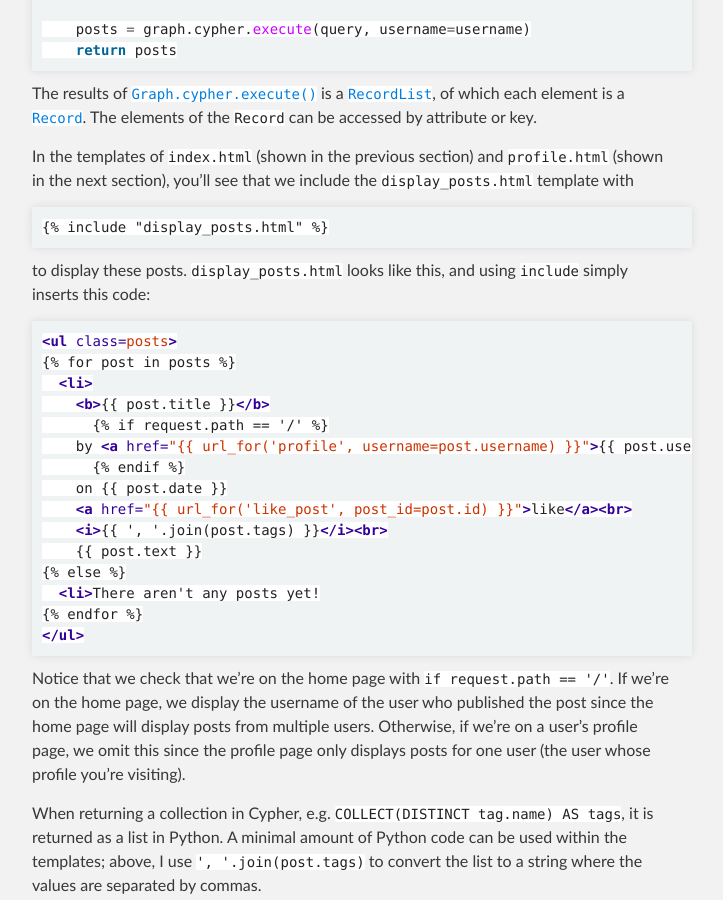
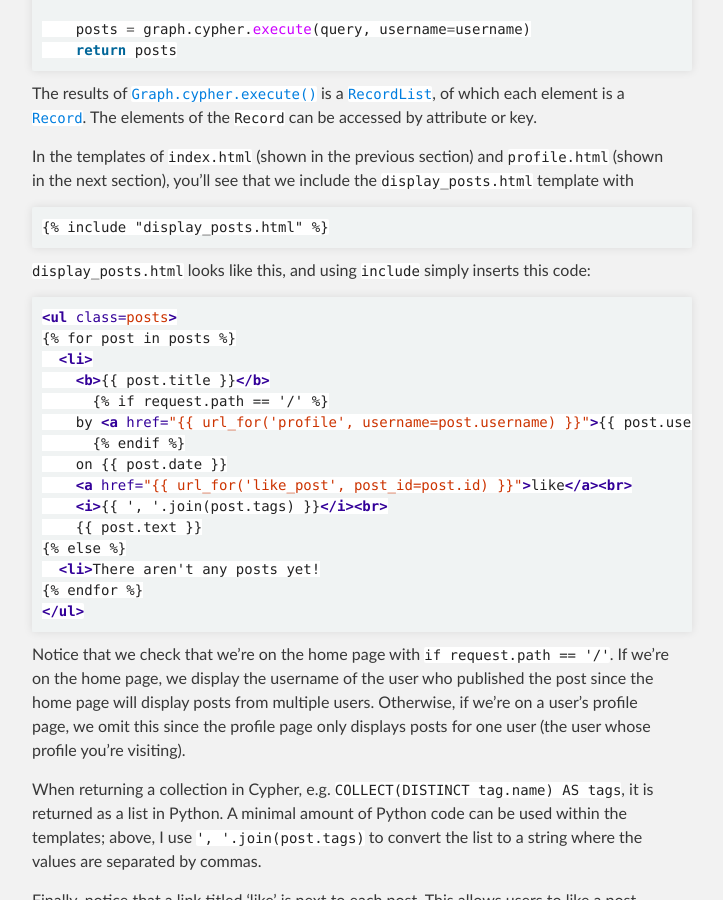
Before and after one commit to nicolewhite/neo4j-flask, a Jekyll site: the page built from pages/display-posts.md, in a window 1280 px wide and 900 px high, scrolled down 1197 px. Shown: the whole window, without its empty margins (288-1011 px from the left). Built offline with Jekyll 4.4.1, drawn with Linux system fonts in a browser that asks for light colours; Markdown is read by kramdown in place of the engine named in the settings.

Commit message:
better wording

````diff
--- a/pages/display-posts.md
+++ b/pages/display-posts.md
@@ -58,7 +58,7 @@ In the templates of `index.html` (shown in the previous section) and `profile.ht
 ```
 {% endraw %}
 
-to display these posts. `display_posts.html` looks like this, and using `include` simply inserts this code:
+`display_posts.html` looks like this, and using `include` simply inserts this code:
 
 {% raw %}
 ```html
````
